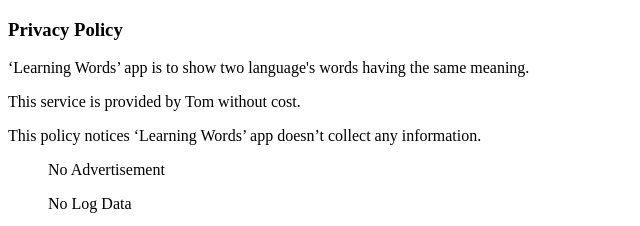
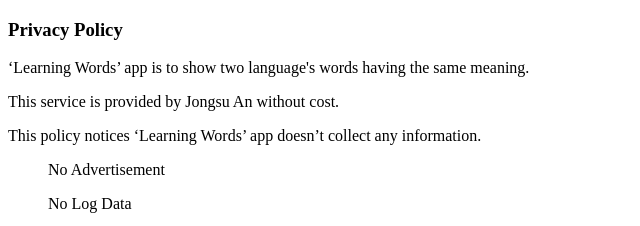
Before and after one commit to DDShirtShirt/learning-app, a plain HTML site: page index.html in a window 1280 px wide. Shown: the top 226 px of the page, 0-640 px from the left. Drawn offline with Linux system fonts and the light colour scheme.

Commit message:
updated policy

```diff
--- a/index.html
+++ b/index.html
@@ -12,7 +12,7 @@
       ‘Learning Words’ app is to show two language's words having the same
       meaning.
     </p>
-    <p>This service is provided by Tom without cost.</p>
+    <p>This service is provided by Jongsu An without cost.</p>
     <p>
       This policy notices ‘Learning Words’ app doesn’t collect any information.
     </p>
```
